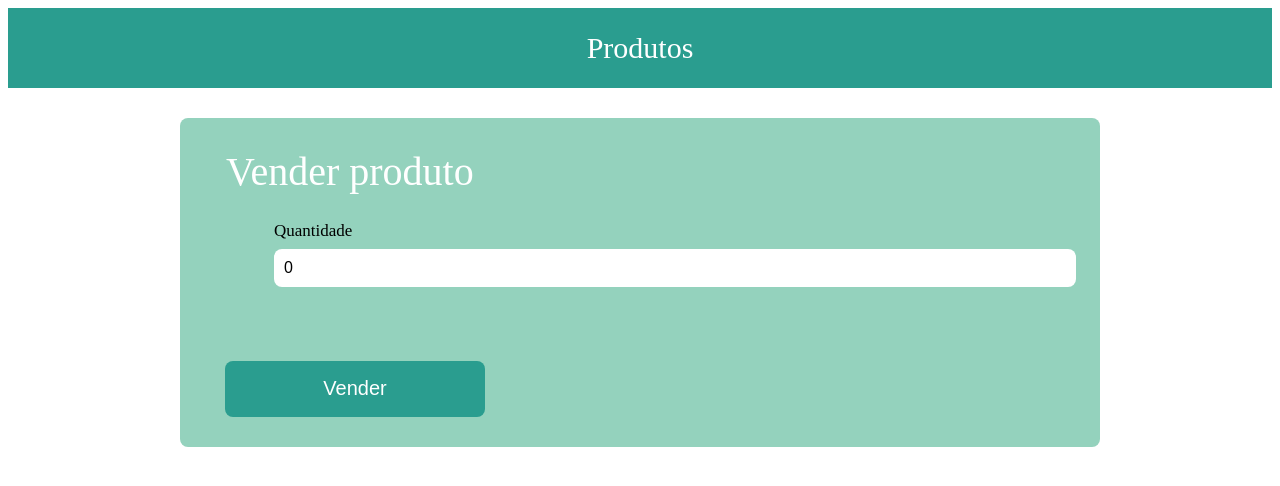
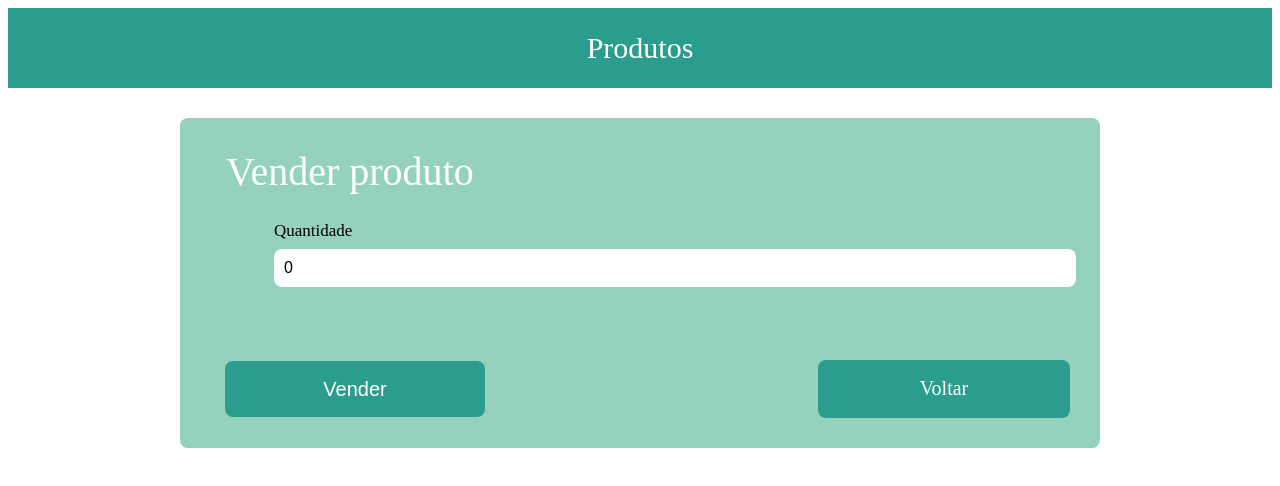
Before and after one commit to GabrielVasconcelosMarques/Projeto_Frexco_Frontend, a React (Create React App) app: page /VendaProduto/1 in a window 1280 px wide. Shown: the top 486 px of the page. Built offline with nearby package versions, Linux system fonts and the light colour scheme; no server answers.

Commit message:
Paginas ajustadas

```diff
--- a/src/pages/delete/Delete.js
+++ b/src/pages/delete/Delete.js
@@ -38,7 +38,7 @@ class DeletarProduto extends Component {
                     </div>
                     <div className="delete-botao-area">
                         <button onClick={this.handleClick}>Deletar</button>
-                        <Link className="delete-button" to={"/"}>Voltar</Link>
+                        <Link className="delete-button" to={"/VerProduto"}>Voltar</Link>
                     </div>
                 </div>
             )
--- a/src/pages/update/Update.js
+++ b/src/pages/update/Update.js
@@ -1,6 +1,7 @@
 import React, { Component } from 'react';
-import { Redirect } from 'react-router-dom';
+import { Redirect, Link } from 'react-router-dom';
 import axios from 'axios';
+import './update.css';
 
 class EditarProduto extends Component {
     constructor(props) {
@@ -32,7 +33,7 @@ class EditarProduto extends Component {
 
         //verificar se o redirect é verdadeiro
         if(redirect){
-            return <Redirect to="/" />
+            return <Redirect to="/VerProduto" />
         } else {
             return(
                 <form onSubmit={this.handleSubmit}>
@@ -68,7 +69,10 @@ class EditarProduto extends Component {
                         </div>
                     </fieldset>
 
-                    <button type="submit">Atualizar</button>
+                    <div className="baack">
+                        <button type="submit">Atualizar</button>
+                        <Link className="delete-button" to={"/VerProduto"}>Voltar</Link>
+                    </div>
                 </form>
             )
         }
--- /dev/null
+++ b/src/pages/update/update.css
@@ -0,0 +1,6 @@
+.baack {
+    display: flex;
+    flex-direction: row;
+    align-items: center;
+    justify-content: space-between;
+}
--- a/src/pages/venda/Venda.js
+++ b/src/pages/venda/Venda.js
@@ -1,6 +1,7 @@
 import React, { Component } from 'react';
-import { Redirect } from 'react-router-dom';
+import { Redirect, Link } from 'react-router-dom';
 import axios from 'axios';
+import './venda.css';
 
 class VenderProduto extends Component {
     constructor(props) {
@@ -45,8 +46,10 @@ class VenderProduto extends Component {
                             </div>
 
                     </fieldset>
-
-                    <button type="submit">Vender</button>
+                    <div className="article">
+                        <button type="submit">Vender</button>
+                        <Link className="back-To_product" to={"/VerProduto"}>Voltar</Link>
+                    </div>
                 </form>
             )
         }
@@ -55,9 +58,6 @@ class VenderProduto extends Component {
 
     handleInputChange = event => {
         const target = event.target;
-
-        // pegando nome do campo digitado
-        const name = target.name;
 
         // pegando valor do campo digitado
         const value = target.value;
--- /dev/null
+++ b/src/pages/venda/venda.css
@@ -0,0 +1,12 @@
+.article {
+    display: flex;
+    flex-direction: row;
+    align-items: center;
+    justify-content: space-between;
+}
+
+.back-To_product {
+    margin-top: 39px;
+    height: 46px;
+    width: 240px;
+}
```
